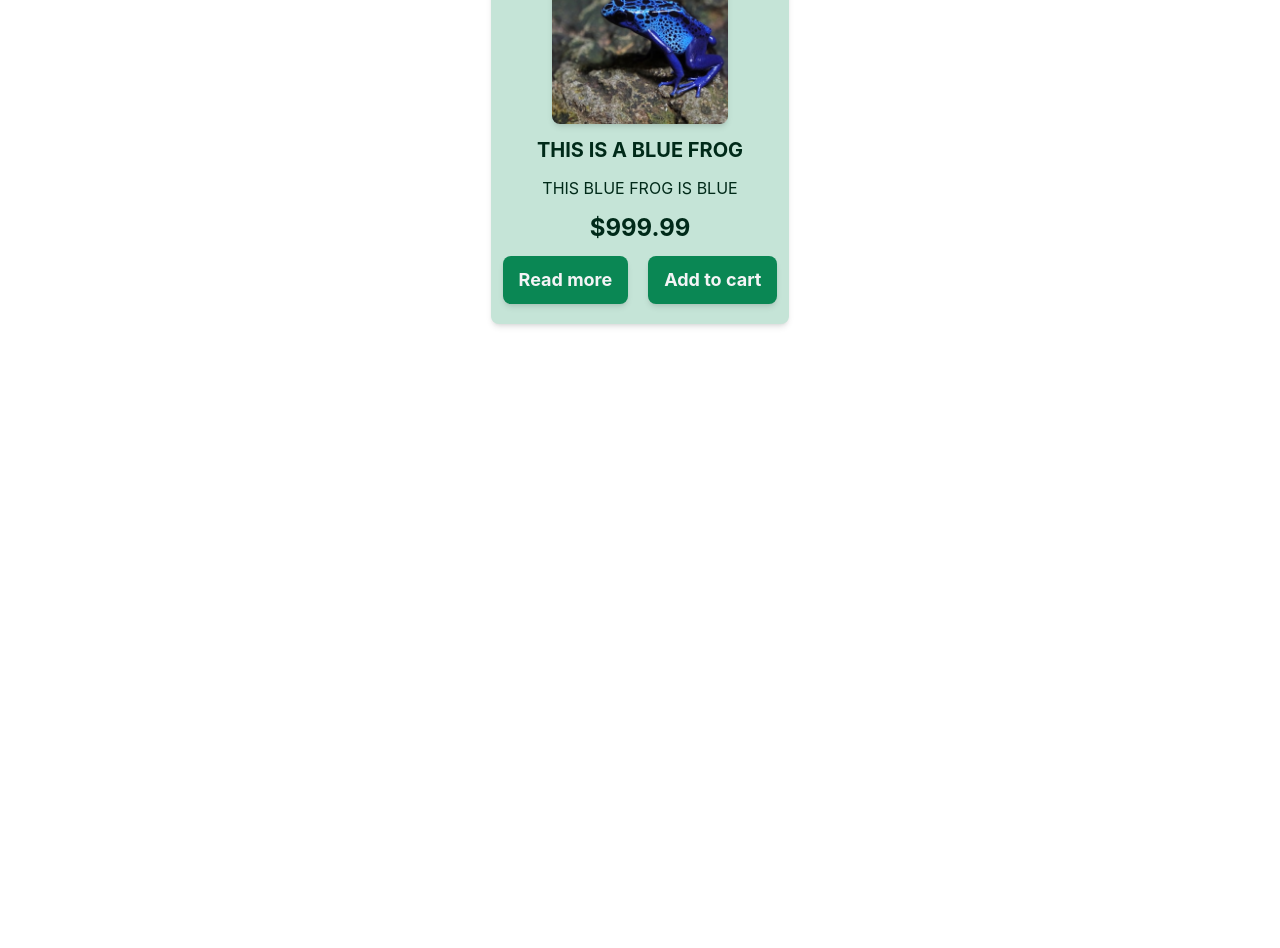
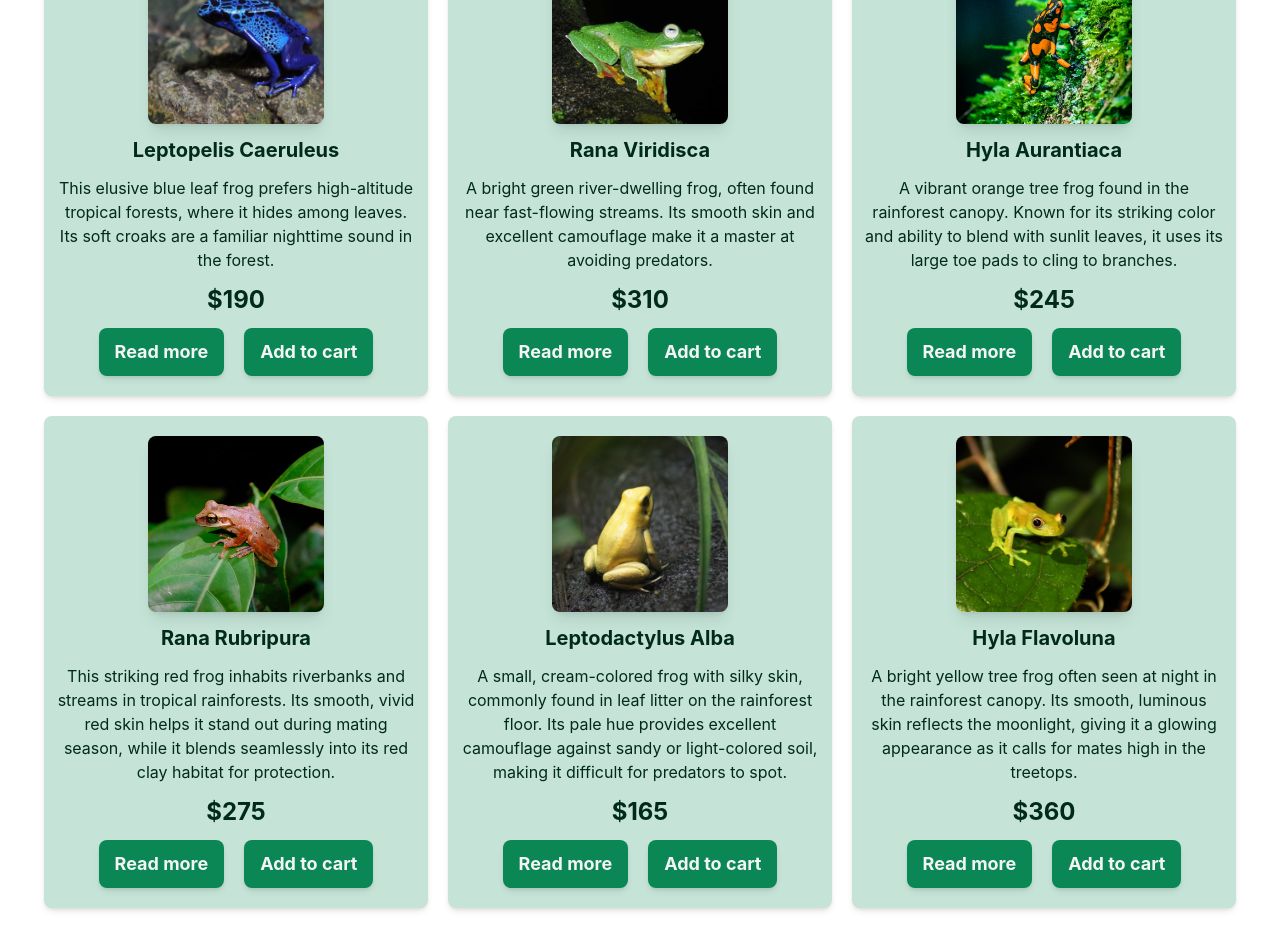
Before and after one commit to GWartelle/FrogTopia, a Vue app: page / in a window 1280 px wide. Shown: the part 1460-2408 px from the top of the page. Before the commit the page ends 1824 px from the top, so only its background shows below. Built offline with nearby package versions, Linux system fonts and the light colour scheme.

Commit message:
Update Cards with actual data

```diff
--- a/src/components/Browse.vue
+++ b/src/components/Browse.vue
@@ -1,11 +1,50 @@
 <script setup>
 import Card from "./Card.vue";
-import frog from "../assets/frogs/blue-frog.jpg";
+import blueFrog from "../assets/frogs/blue-frog.jpg";
+import greenFrog from "../assets/frogs/green-frog.jpg";
+import orangeFrog from "../assets/frogs/orange-frog.jpg";
+import redFrog from "../assets/frogs/red-frog.jpg";
+import whiteFrog from "../assets/frogs/white-frog.jpg";
+import yellowFrog from "../assets/frogs/yellow-frog.jpg";
 
-const alt = "This is a frog";
-const title = "THIS IS A BLUE FROG";
-const text = "THIS BLUE FROG IS BLUE";
-const price = 999.99;
+const frogsData = [
+  {
+    image: blueFrog,
+    title: "Leptopelis Caeruleus",
+    text: "This elusive blue leaf frog prefers high-altitude tropical forests, where it hides among leaves. Its soft croaks are a familiar nighttime sound in the forest.",
+    price: 190,
+  },
+  {
+    image: greenFrog,
+    title: "Rana Viridisca",
+    text: "A bright green river-dwelling frog, often found near fast-flowing streams. Its smooth skin and excellent camouflage make it a master at avoiding predators.",
+    price: 310,
+  },
+  {
+    image: orangeFrog,
+    title: "Hyla Aurantiaca",
+    text: "A vibrant orange tree frog found in the rainforest canopy. Known for its striking color and ability to blend with sunlit leaves, it uses its large toe pads to cling to branches.",
+    price: 245,
+  },
+  {
+    image: redFrog,
+    title: "Rana Rubripura",
+    text: "This striking red frog inhabits riverbanks and streams in tropical rainforests. Its smooth, vivid red skin helps it stand out during mating season, while it blends seamlessly into its red clay habitat for protection.",
+    price: 275,
+  },
+  {
+    image: whiteFrog,
+    title: "Leptodactylus Alba",
+    text: "A small, cream-colored frog with silky skin, commonly found in leaf litter on the rainforest floor. Its pale hue provides excellent camouflage against sandy or light-colored soil, making it difficult for predators to spot.",
+    price: 165,
+  },
+  {
+    image: yellowFrog,
+    title: "Hyla Flavoluna",
+    text: "A bright yellow tree frog often seen at night in the rainforest canopy. Its smooth, luminous skin reflects the moonlight, giving it a glowing appearance as it calls for mates high in the treetops.",
+    price: 360,
+  },
+];
 </script>
 
 <template>
@@ -21,13 +60,15 @@ const price = 999.99;
       <input type="text" class="grow" placeholder="Search for a frog..." />
       <v-icon name="hi-search" fill="#002A19" />
     </label>
-    <Card
-      class="bg-secondary rounded-lg shadow-md"
-      :image="frog"
-      :alt="alt"
-      :title="title"
-      :text="text"
-      :price="price"
-    />
+    <div class="flex flex-wrap justify-center gap-5">
+      <Card
+        v-for="(frog, index) in frogsData"
+        :key="index"
+        :image="frog.image"
+        :title="frog.title"
+        :text="frog.text"
+        :price="frog.price"
+      />
+    </div>
   </section>
 </template>
--- a/src/components/Card.vue
+++ b/src/components/Card.vue
@@ -1,10 +1,6 @@
 <script setup>
 defineProps({
   image: {
-    type: String,
-    required: true,
-  },
-  alt: {
     type: String,
     required: true,
   },
@@ -24,11 +20,13 @@ defineProps({
 </script>
 
 <template>
-  <div class="flex flex-col items-center gap-3 px-3 py-5">
+  <div
+    class="bg-secondary rounded-lg shadow-md max-w-sm flex flex-col items-center gap-3 px-3 py-5"
+  >
     <img
       :src="image"
-      :alt="alt"
-      class="h-44 w-44 object-cover rounded-lg shadow-md"
+      :alt="title"
+      class="h-44 w-44 object-cover rounded-lg shadow-lg"
     />
     <h3 class="text-dark font-bold text-xl">{{ title }}</h3>
     <p class="text-dark text-center">{{ text }}</p>
```
Also changed, not shown: src/assets/frogs/green-frog.jpg.
